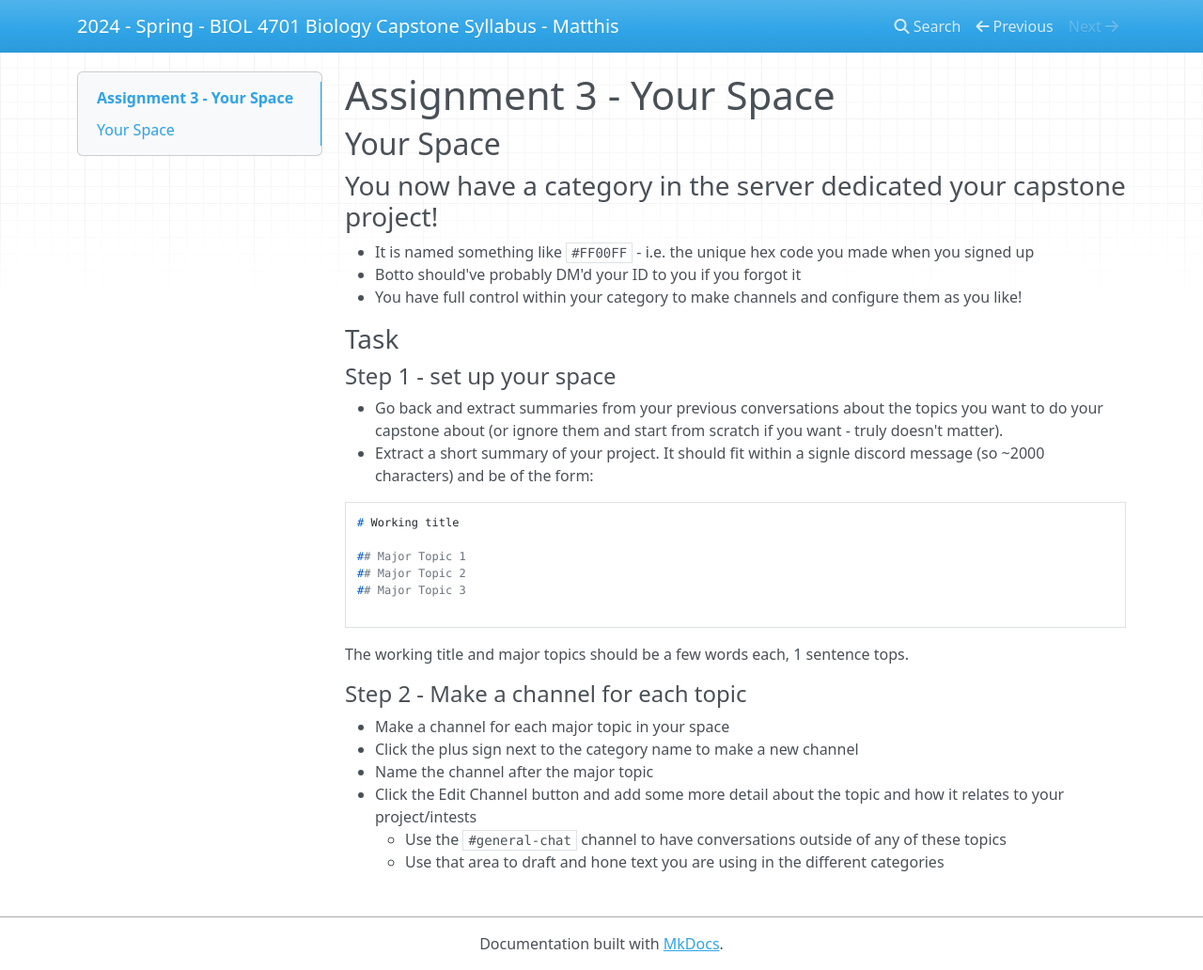
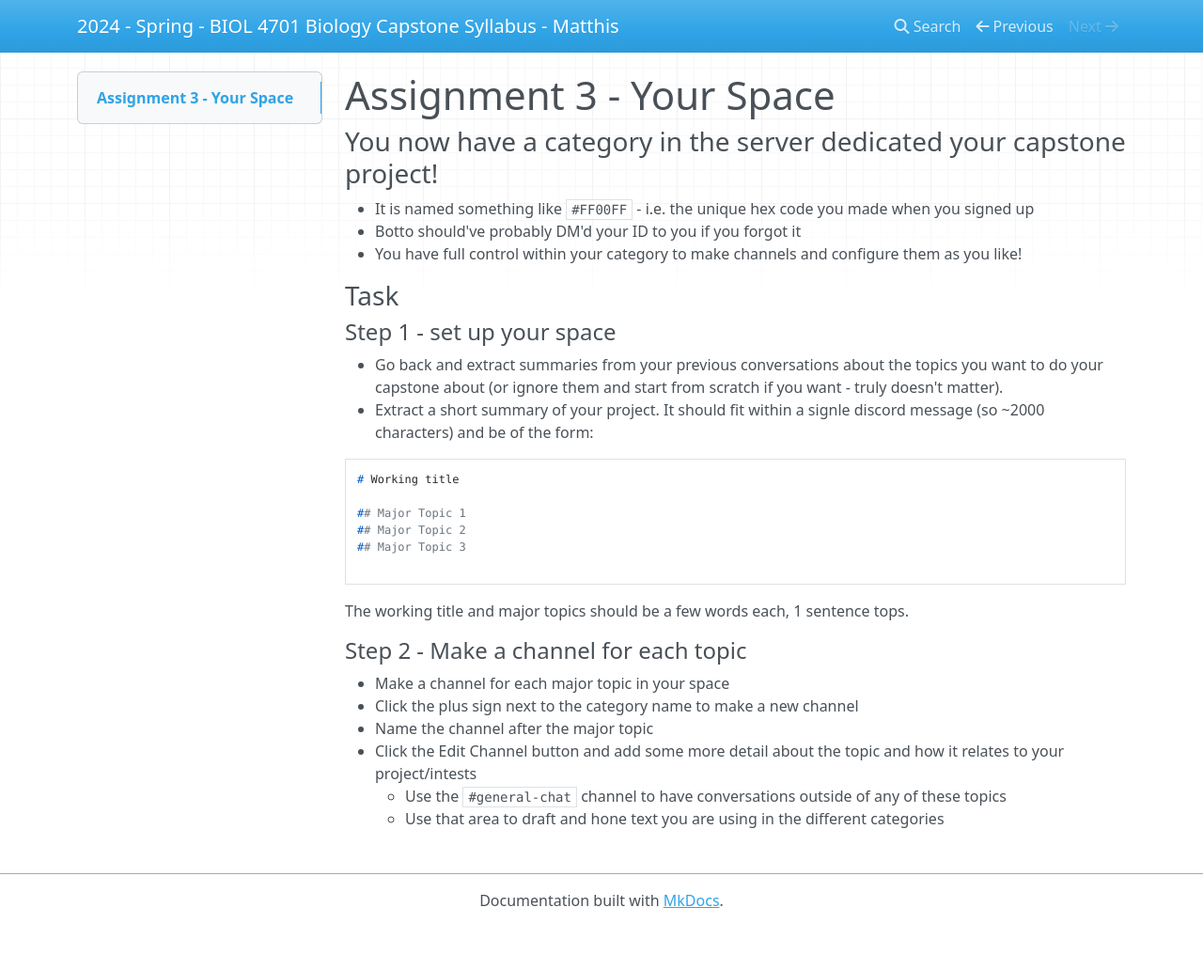
Before and after one commit to HumanMovementNeuroscience/capstone, an MkDocs documentation site: the page built from docs/course_materials/assignments/assignment3/assignment3-student-instructions.md, in a window 1280 px wide and 1032 px high. Shown: the whole window at 94% size. Built offline with MkDocs 1.6.1, drawn with Linux system fonts in a browser that asks for light colours; nearby versions of some CDN libraries.

Commit message:
Feb 6, 2024, 1:29 AM

```diff
--- a/docs/course_materials/assignments/assignment3/assignment3-student-instructions.md
+++ b/docs/course_materials/assignments/assignment3/assignment3-student-instructions.md
@@ -1,6 +1,5 @@
 # Assignment 3 - Your Space
 
-## Your Space
 ### You now have a category in the server dedicated your capstone project!
 - It is named something like `#FF00FF` - i.e. the unique hex code you made when you signed up
   - Botto should've probably DM'd your ID to you if you forgot it
```
